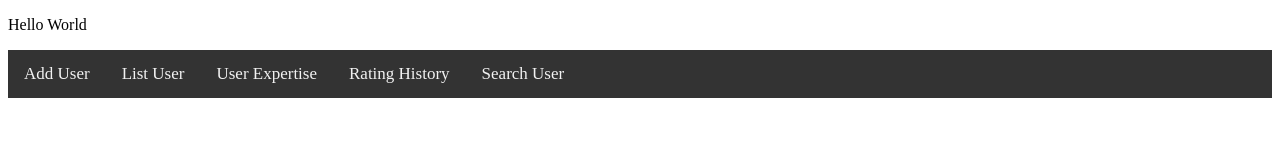
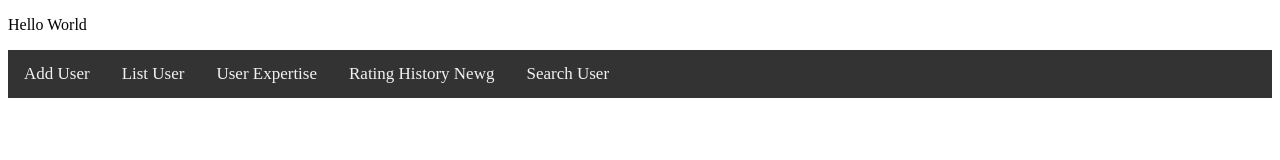
Before and after one commit to dnyaneshwargiri/conflict-demo, an Angular app in the folder my-app/: page / in a window 1280 px wide. Shown: the top 160 px of the page. Built offline with nearby package versions, Linux system fonts and the light colour scheme.

Commit message:
changed nav item

```diff
--- a/my-app/src/app/app.component.html
+++ b/my-app/src/app/app.component.html
@@ -3,6 +3,6 @@
   <a routerLink="/app-user-registration">Add User</a>
   <a routerLink="/app-user">List User</a>
   <a routerLink="/app-user-expertise">User Expertise</a>
-  <a routerLink="/app-work-history">Rating History</a>
+  <a routerLink="/app-work-history">Rating History Newg</a>
   <a routerLink="/app-search-user">Search User</a>
 </div>
```
